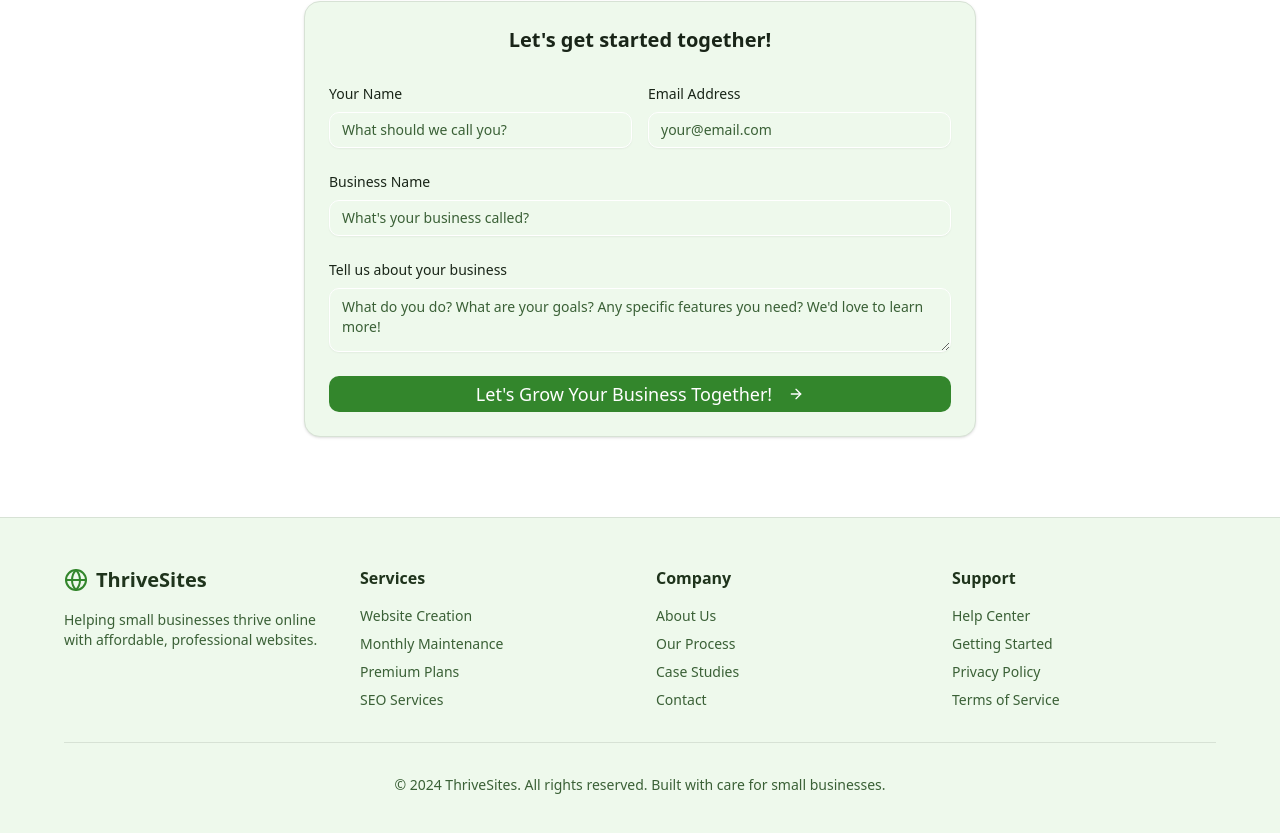
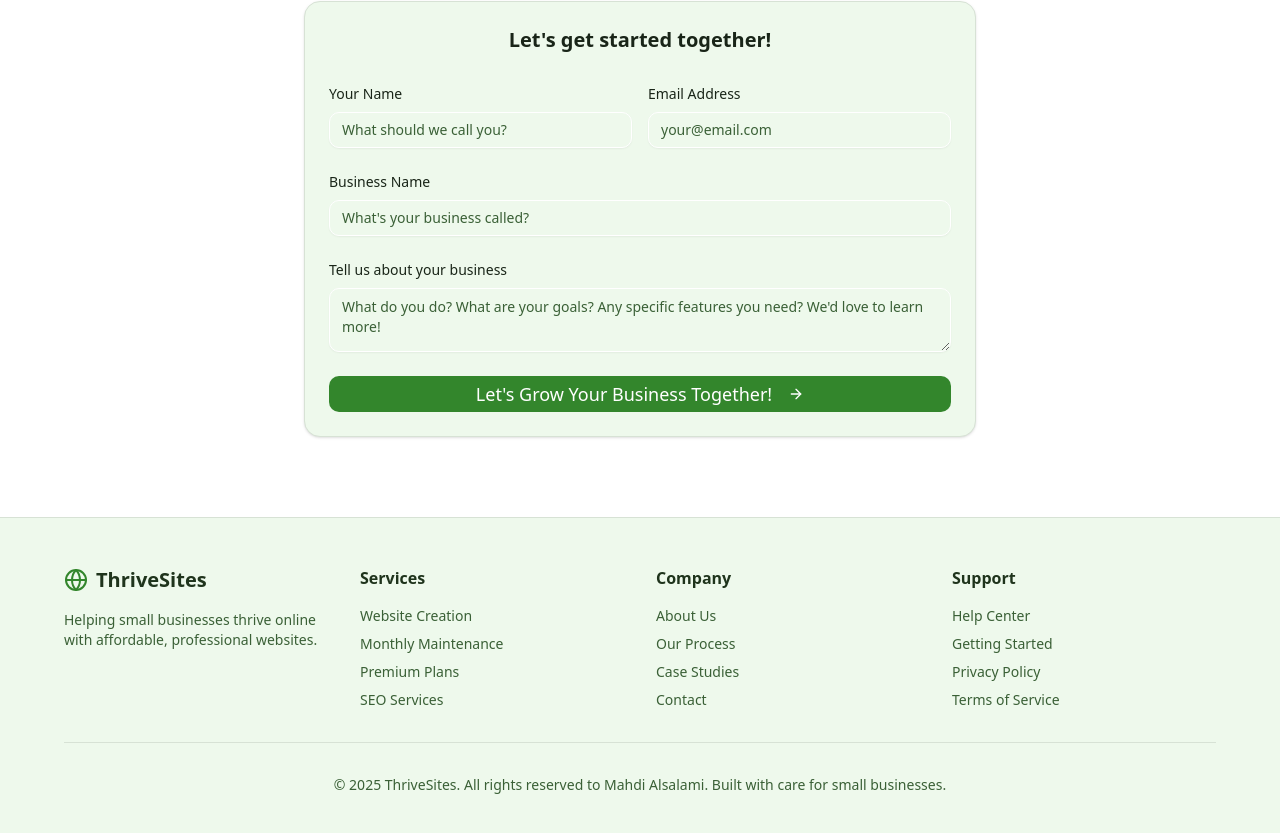
Before and after one commit to MahdiAlsalami/thrivesites, a Next.js app: page / in a window 1280 px wide. Shown: the part 5869-6702 px from the top of the page. Built offline with nearby package versions, Linux system fonts and the light colour scheme.

Commit message:
chnaged text on below page

```diff
--- a/app/page.tsx
+++ b/app/page.tsx
@@ -860,7 +860,7 @@ export default function ThriveSitesLanding() {
             </div>
           </div>
           <div className="border-t border-border mt-6 md:mt-8 pt-6 md:pt-8 text-center text-sm text-muted-foreground">
-            <p>&copy; 2024 ThriveSites. All rights reserved. Built with care for small businesses.</p>
+            <p>&copy; 2025 ThriveSites. All rights reserved to Mahdi Alsalami. Built with care for small businesses.</p>
           </div>
         </div>
       </footer>
```
